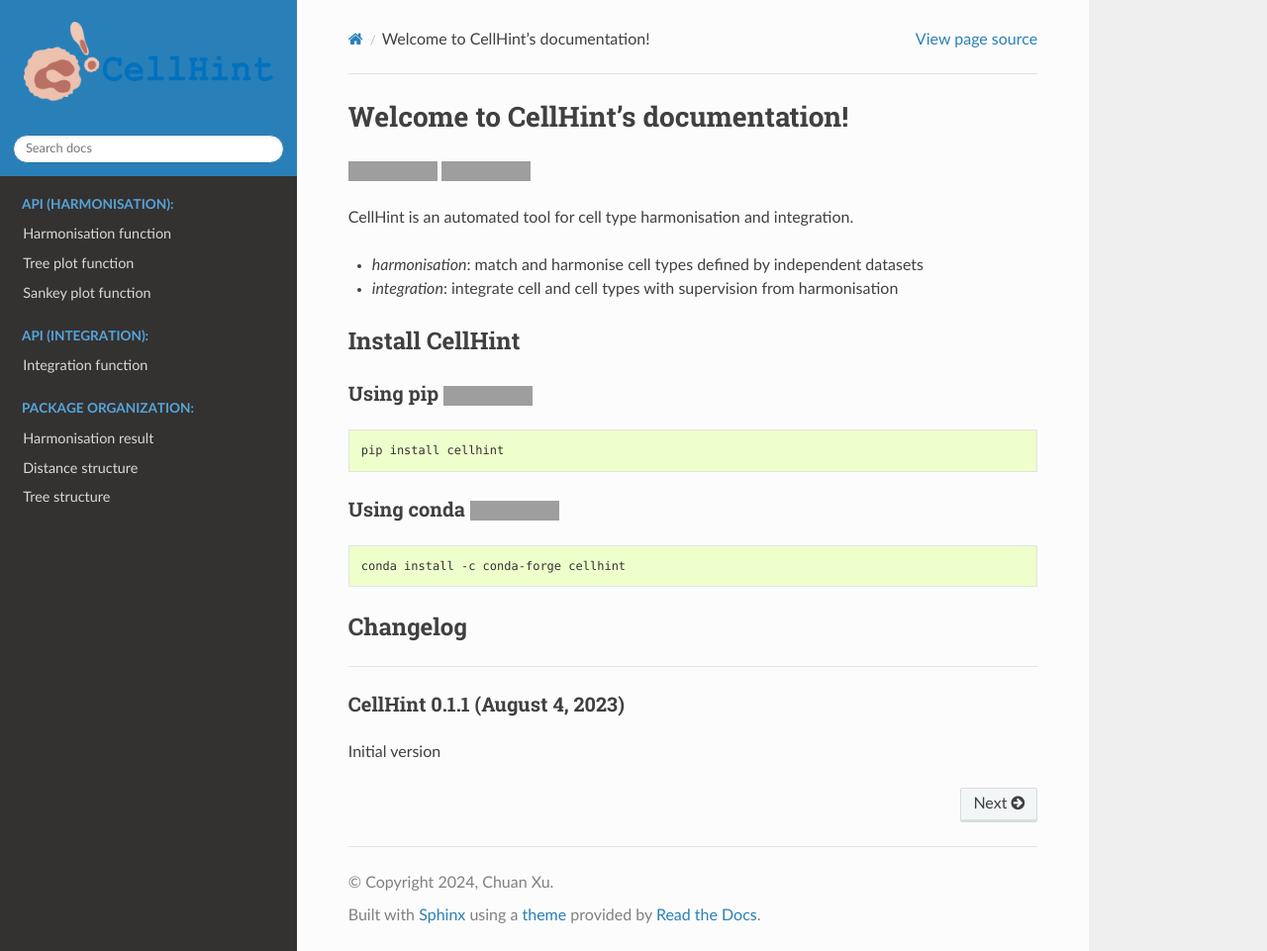
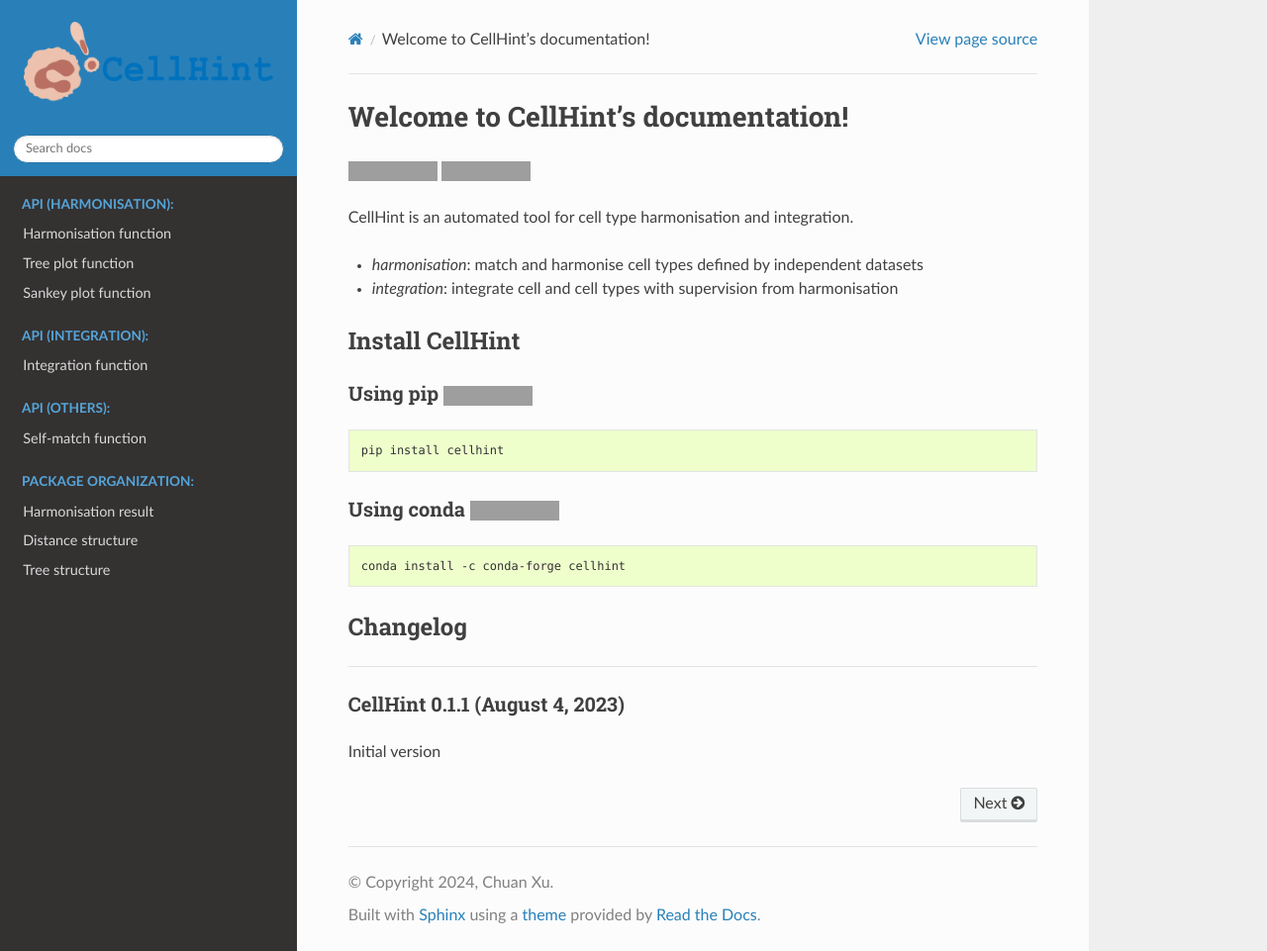
Before and after one commit to Teichlab/cellhint, a Sphinx documentation site: the page built from docs/source/index.rst, in a window 1280 px wide and 961 px high. Shown: the whole window at 99% size. Built offline with Sphinx 7.4.7 and the Read the Docs theme 2.0.0, drawn with Linux system fonts in a browser that asks for light colours; pages that are not in the unit, such as notebooks, are missing from menus; grey boxes are pictures that could not be loaded.

Commit message:
Add selfmatch #1

```diff
--- /dev/null
+++ b/docs/source/cellhint.selfmatch.rst
@@ -0,0 +1,4 @@
+Self-match function
+-----------------------
+
+.. autofunction:: cellhint.selfmatch
--- a/docs/source/index.rst
+++ b/docs/source/index.rst
@@ -45,6 +45,13 @@ Welcome to CellHint's documentation!
 
 .. toctree::
    :maxdepth: 2
+   :caption: API (others):
+   :hidden:
+
+   cellhint.selfmatch
+
+.. toctree::
+   :maxdepth: 2
    :caption: Package organization:
    :hidden:
 
```
